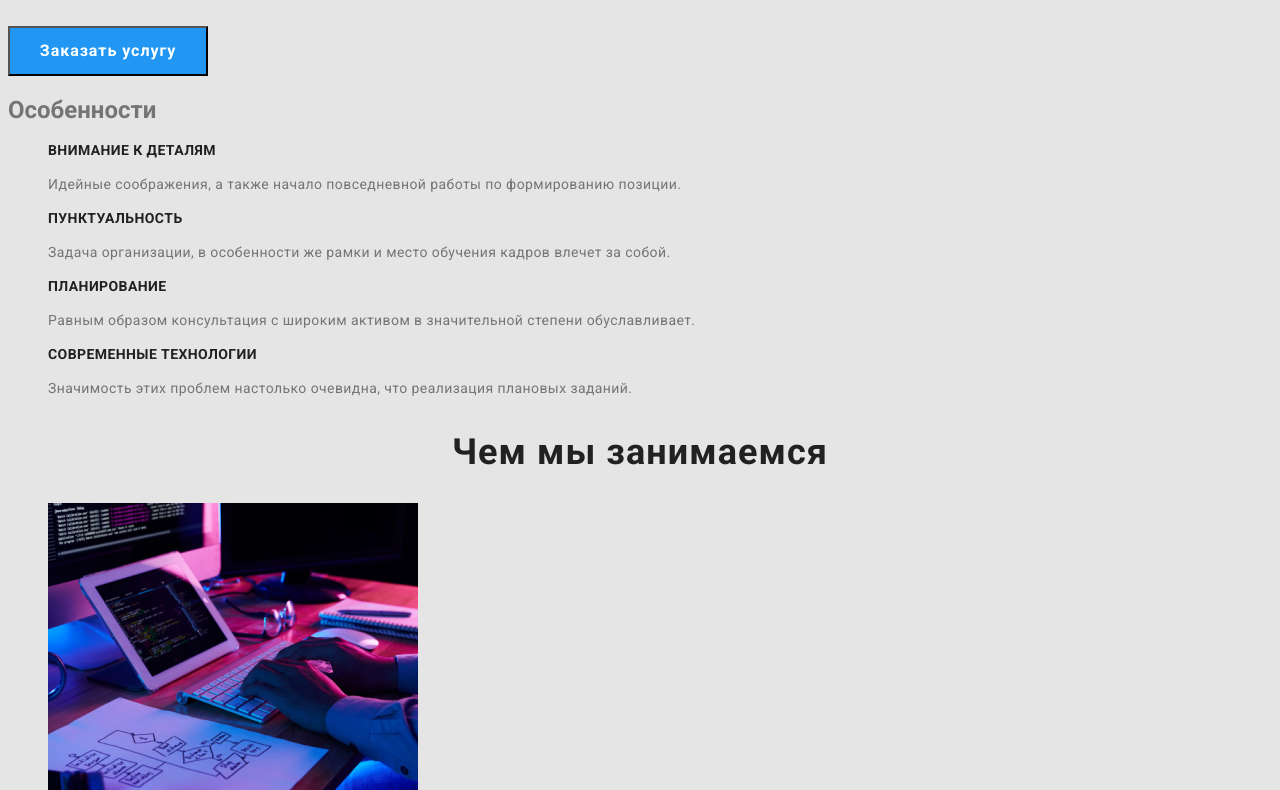
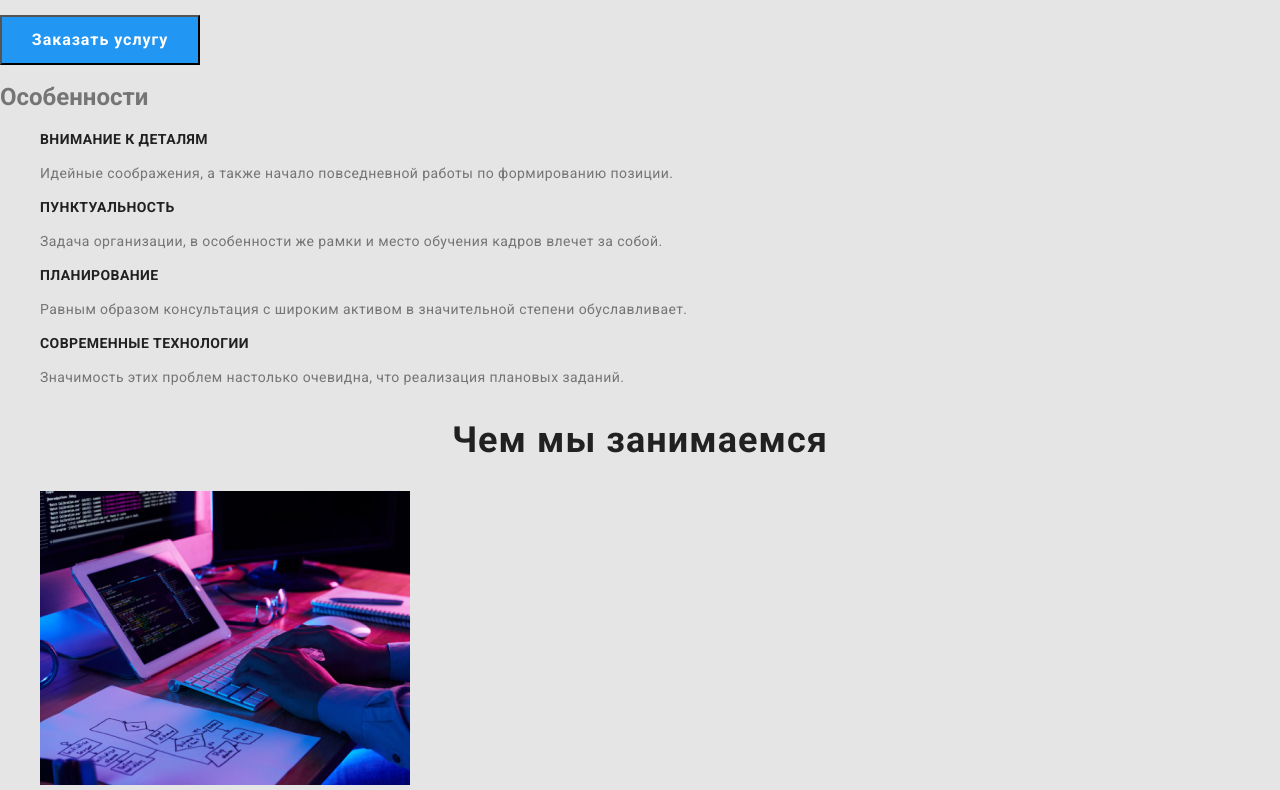
Before and after one commit to DmViktoriya/goit-markup-hw-03, a plain HTML site: page index.html in a window 1280 px wide. Shown: the part 333-1123 px from the top of the page. Drawn offline with nearby package versions, Linux system fonts and the light colour scheme.

Commit message:
Add normalize

```diff
--- a/index.html
+++ b/index.html
@@ -8,6 +8,7 @@
     <link rel="preconnect" href="https://fonts.gstatic.com">
     <link href="https://fonts.googleapis.com/css2?family=Raleway:wght@700&family=Roboto:wght@400;500;700;900&display=swap"
         rel="stylesheet">
+    <link rel="stylesheet" href="https://cdnjs.cloudflare.com/ajax/libs/modern-normalize/1.0.0/modern-normalize.min.css" integrity="sha512-ISS7cAi1PEhQ8jnbJpJZMd29NlhNj4AWYyLOSp2CE/CsHxTCu+r+t0D2yoJudVrd0/8fTVPUVDzY5Tvli75u/g==" crossorigin="anonymous" />
     <link rel="stylesheet" href="./css/styles.css">
 </head>
 <body>
```
Also changed, not shown: portfolio.html (+1 -0 lines).
